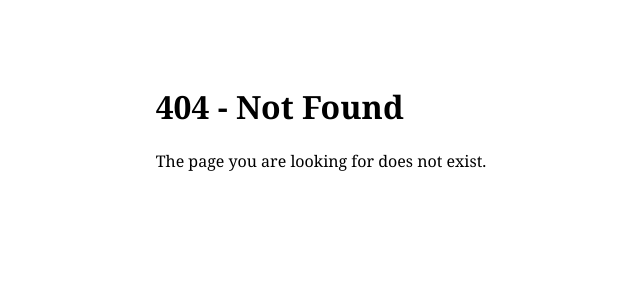
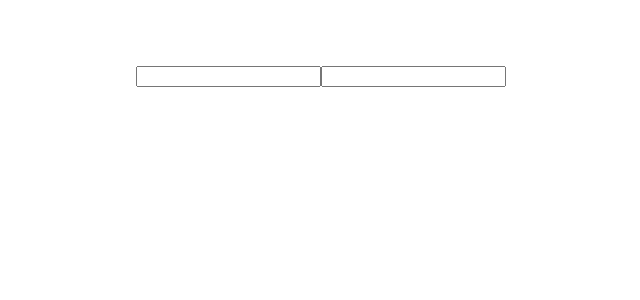
Before and after one commit to gabrielkryemadhi/React-V2, a React (Create React App) app: page / in a window 1280 px wide. Before the commit this address had no page. Shown: the top 300 px of the page, without its empty margins (319-959 px from the left). Built offline with nearby package versions, Linux system fonts and the light colour scheme.

Commit message:
Ex. done

```diff
--- a/src/App.js
+++ b/src/App.js
@@ -1,9 +1,10 @@
 import React from "react";
 // import { Input } from "./input";
-import LoginForm from "./loginForm";
-import { BrowserRouter, Route, Routes } from "react-router-dom";
-import NotFound from "./notFound";
-import Counter from "./state";
+// import LoginForm from "./loginForm";
+// import { BrowserRouter, Route, Routes } from "react-router-dom";
+// import NotFound from "./notFound";
+// import Counter from "./state";
+import UserForm from "./loginForm";
 
 // export class App extends React.Component {
 //   constructor(props) {
@@ -23,12 +24,8 @@
 
 export function App() {
   return (
-    <BrowserRouter>
-      <Routes>
-        <Route path="/form" element={<LoginForm />} />
-        <Route path="/counter" element={<Counter />} />
-        <Route path="*" element={<NotFound />} />
-      </Routes>
-    </BrowserRouter>
+    <>
+      <UserForm />
+    </>
   );
 }
--- a/src/loginForm.js
+++ b/src/loginForm.js
@@ -1,34 +1,15 @@
 import React from "react";
-import useLoginForm from "./useLoginForm";
+import useLogin from "./useLogin";
 
-function LoginForm() {
-  const { values, handleChange } = useLoginForm({ username: "", password: "" });
-
+export default function UserForm() {
+  const { username, password, setUsername, setPassword } = useLogin();
   return (
-    <form>
-      <label>
-        Username:
-        <input
-          type="text"
-          name="username"
-          value={values.username}
-          onChange={handleChange}
-        />
-      </label>
-      <br />
-      <label>
-        Password:
-        <input
-          type="password"
-          name="password"
-          value={values.password}
-          onChange={handleChange}
-        />
-      </label>
-      <br />
-      <button type="submit">Submit</button>
-    </form>
+    <div>
+      <input onChange={setUsername} value={username} />
+      <input onChange={setPassword} value={password} type="password"/>
+      {console.log(
+        `Your username is ${username} and you can use your password which is ${password} to login.`
+      )}
+    </div>
   );
 }
-
-export default LoginForm;
--- /dev/null
+++ b/src/useLogin.js
@@ -0,0 +1,20 @@
+import { useState } from "react";
+
+export default function useLogin() {
+  const [username, setUsername] = useState("");
+  const [password, setPassword] = useState("");
+
+  const handleUsername = (e) => {
+    setUsername(e.target.value);
+  };
+  const handlePassword = (e) => {
+    setPassword(e.target.value);
+  };
+
+  return {
+    username: username,
+    password: password,
+    setUsername: handleUsername,
+    setPassword: handlePassword,
+  };
+}
```
